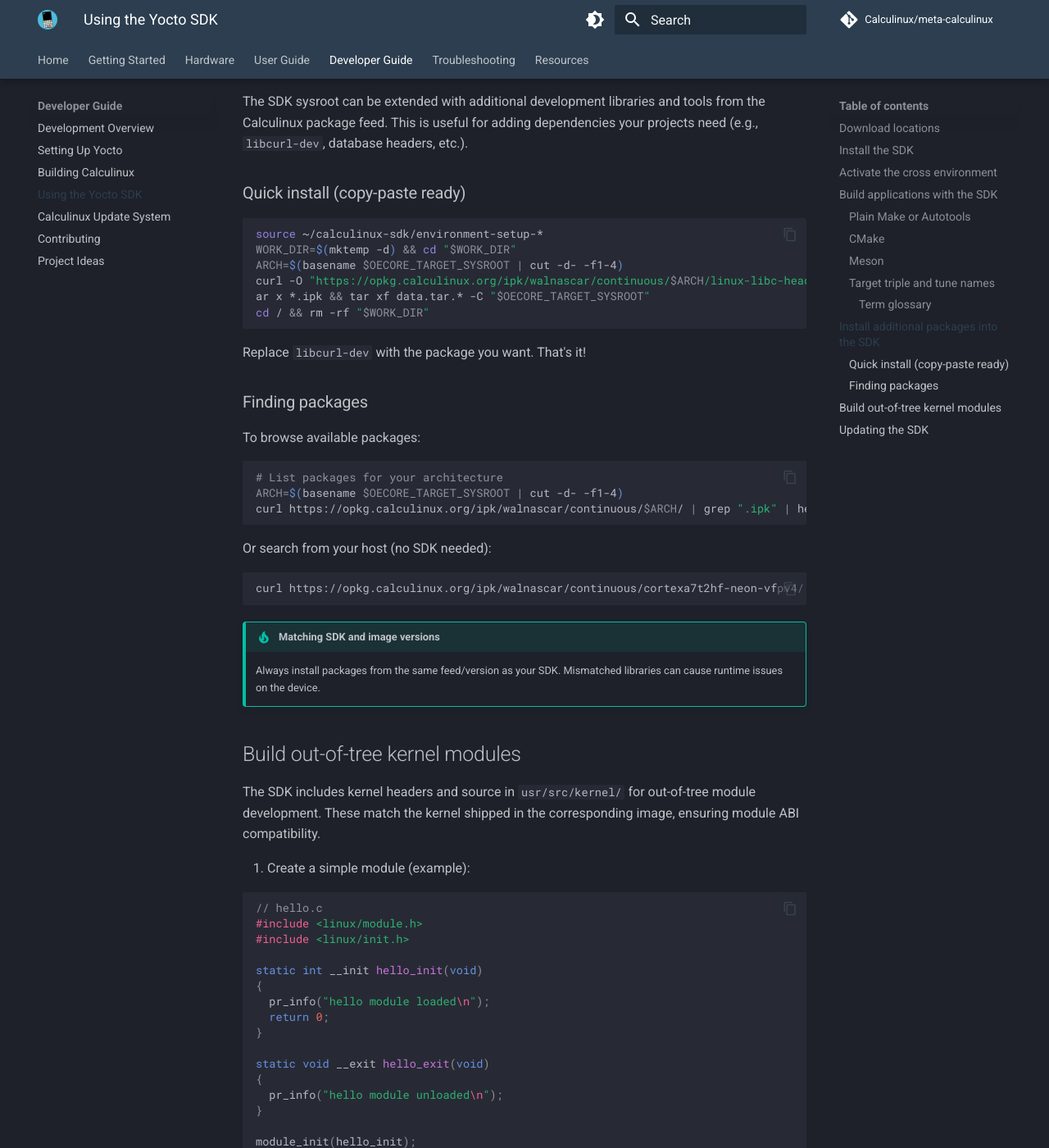
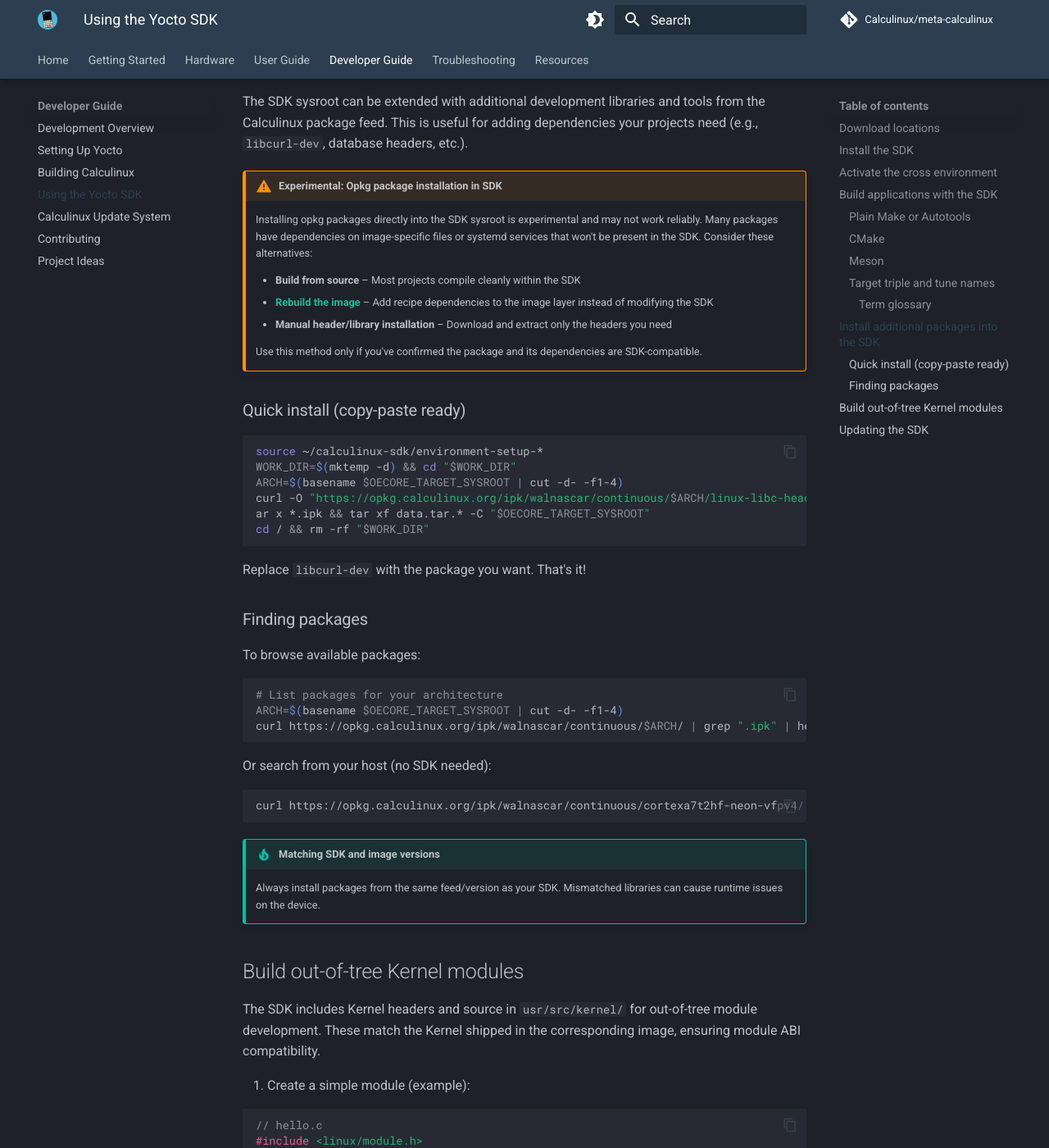
Before and after one commit to Calculinux/docs, an MkDocs documentation site: the page built from docs/developer/sdk.md, in a window 1280 px wide and 1400 px high, scrolled down 2876 px. Shown: the whole window at 82% size. Built offline with MkDocs 1.6.1 and Material for MkDocs 9.7.7, drawn with Linux system fonts in a browser that asks for light colours; comment, search, counter and statistics services are not loaded; some of the changed text lies outside the part shown.

Commit message:
Fix capitalization inconsistencies in SDK documentation

````diff
--- a/docs/developer/sdk.md
+++ b/docs/developer/sdk.md
@@ -93,7 +93,7 @@
 
 - **cortexa7thf-neon-vfpv4** — the Yocto tune (CPU/core, thumb, hard-float, NEON/VFPv4).
 - **poky** — Yocto distribution identifier.
-- **linux** — kernel/OS.
+- **linux** — Kernel/OS.
 - **musl** — C library/ABI; if a different libc or ABI were used (e.g., glibc or soft-float), this part would change.
 
 If you build a different machine or change the tune/libc, the environment filename will change accordingly; always source the `environment-setup-*` present in your SDK install.
@@ -107,6 +107,15 @@
 ## Install additional packages into the SDK
 
 The SDK sysroot can be extended with additional development libraries and tools from the Calculinux package feed. This is useful for adding dependencies your projects need (e.g., `libcurl-dev`, database headers, etc.).
+
+!!! warning "Experimental: Opkg package installation in SDK"
+    Installing opkg packages directly into the SDK sysroot is experimental and may not work reliably. Many packages have dependencies on image-specific files or systemd services that won't be present in the SDK. Consider these alternatives:
+
+    - **Build from source** – Most projects compile cleanly within the SDK
+    - **[Rebuild the image](customization.md)** – Add recipe dependencies to the image layer instead of modifying the SDK
+    - **Manual header/library installation** – Download and extract only the headers you need
+
+    Use this method only if you've confirmed the package and its dependencies are SDK-compatible.
 
 ### Quick install (copy-paste ready)
 
@@ -140,9 +149,9 @@
 !!! tip "Matching SDK and image versions"
     Always install packages from the same feed/version as your SDK. Mismatched libraries can cause runtime issues on the device.
 
-## Build out-of-tree kernel modules
+## Build out-of-tree Kernel modules
 
-The SDK includes kernel headers and source in `usr/src/kernel/` for out-of-tree module development. These match the kernel shipped in the corresponding image, ensuring module ABI compatibility.
+The SDK includes Kernel headers and source in `usr/src/kernel/` for out-of-tree module development. These match the Kernel shipped in the corresponding image, ensuring module ABI compatibility.
 
 1. Create a simple module (example):
 
@@ -167,7 +176,7 @@
 MODULE_LICENSE("GPL");
 ```
 
-2. Add a minimal `Makefile` that uses the kernel build system:
+2. Add a minimal `Makefile` that uses the Kernel build system:
 
 ```make
 obj-m += hello.o
@@ -191,9 +200,9 @@
 ```
 
 Notes:
-- Always use an SDK that matches the image running on the device (same release/feed) so the module ABI aligns with the kernel.
+- Always use an SDK that matches the image running on the device (same release/feed) so the module ABI aligns with the Kernel.
 - If you see missing headers, confirm the SDK contains `usr/src/kernel`; install the matching `linux-*-dev` package into the SDK sysroot if needed, then rebuild.
-- For repeated builds, keep the `KERNEL_SRC` path cached; the kernel tree in the SDK already has the correct config and Module.symvers.
+- For repeated builds, keep the `KERNEL_SRC` path cached; the Kernel tree in the SDK already has the correct config and Module.symvers.
 
 ## Updating the SDK
 
````
